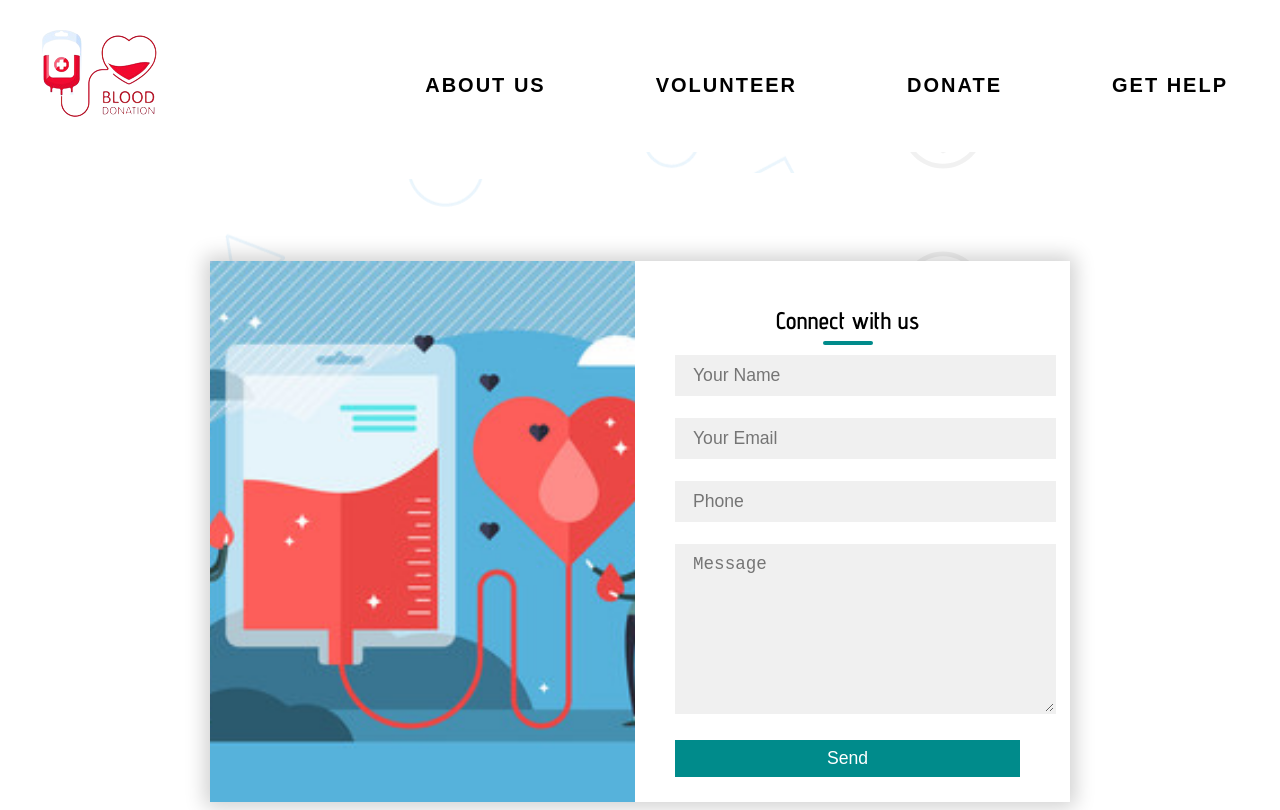
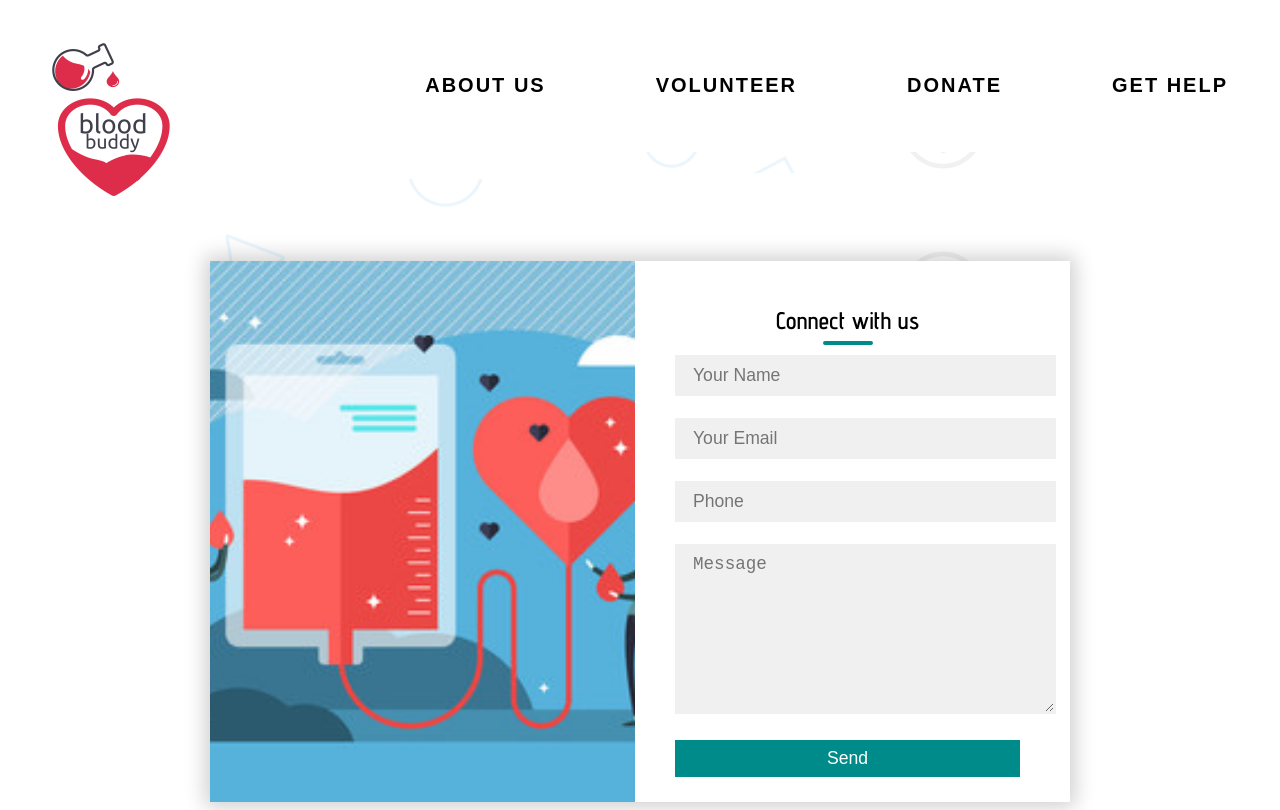
Before and after one commit to 2024-SANDHYA/Blood-Buddy, a plain HTML site: page help.html in a window 1280 px wide. Drawn offline with Linux system fonts and the light colour scheme.

Commit message:
Updated logo on all pages

```diff
--- a/help.html
+++ b/help.html
@@ -12,7 +12,7 @@
 
     <header>
         <nav>
-        <div class="header-logo"><img src="./Images/favicon.png"></div>
+        <div class="header-logo"><img src="./Images/bb_logo(black).png"></div>
         <div class="header-list">
             <ul>
                 <li><a href="index.html">Get Help</li></a>
--- a/index.css
+++ b/index.css
@@ -25,7 +25,7 @@ nav{
 }
 
 nav img{
-    width: 150px;
+    width: 200px;
     padding-left: 20px;
     padding-top: 10px;
 }
```
Also changed, not shown: Register.html (+1 -1 lines), donate.html (+1 -1 lines), index.html (+1 -1 lines), Images/bb_logo(black).png (added), Images/bb_logo(white).png (added), Images/bb_logo.png (deleted), 1 other file.
